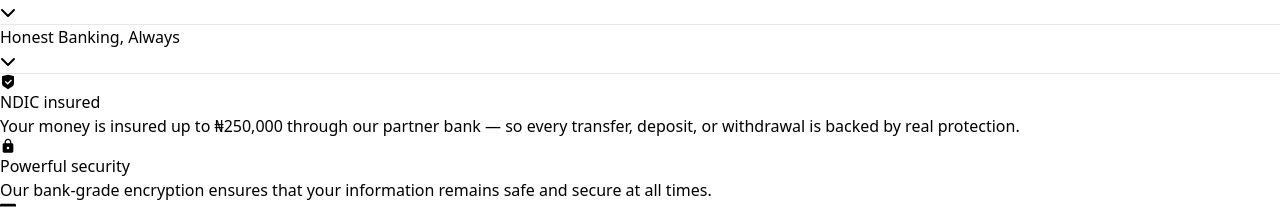
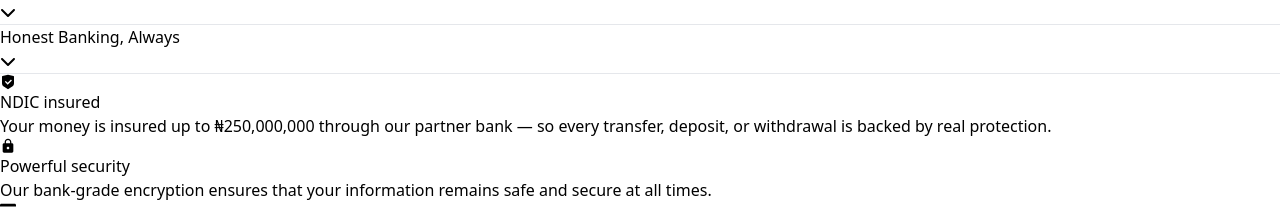
Before and after one commit to Overbugger/Bank-of-anthos-landing-page, a Next.js app: page /Homepage in a window 1280 px wide. Shown: the part 3269-3476 px from the top of the page. Built offline with nearby package versions, Linux system fonts and the light colour scheme.

Commit message:
minor change

```diff
--- a/src/components/Homepage/FeatureSection.js
+++ b/src/components/Homepage/FeatureSection.js
@@ -264,7 +264,7 @@
                 <span>NDIC insured</span>
               </div>
               <div className="text-sm text-gray-500 mt-2 max-w-xs">
-              Your money is insured up to &#8358;250,000 through our partner bank — so every transfer, deposit, or withdrawal is backed by real protection.
+              Your money is insured up to &#8358;250,000,000 through our partner bank — so every transfer, deposit, or withdrawal is backed by real protection.
               </div>
             </div>
           </div>
```
